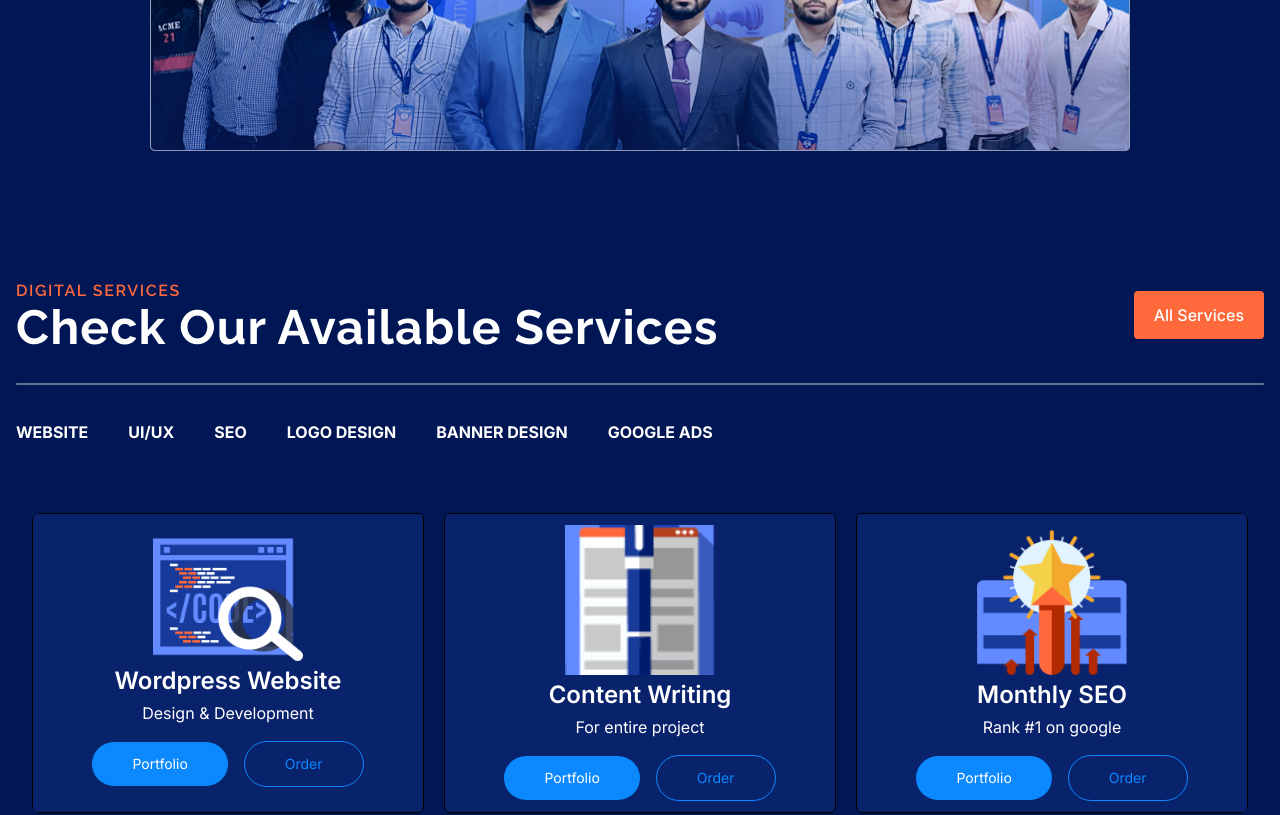
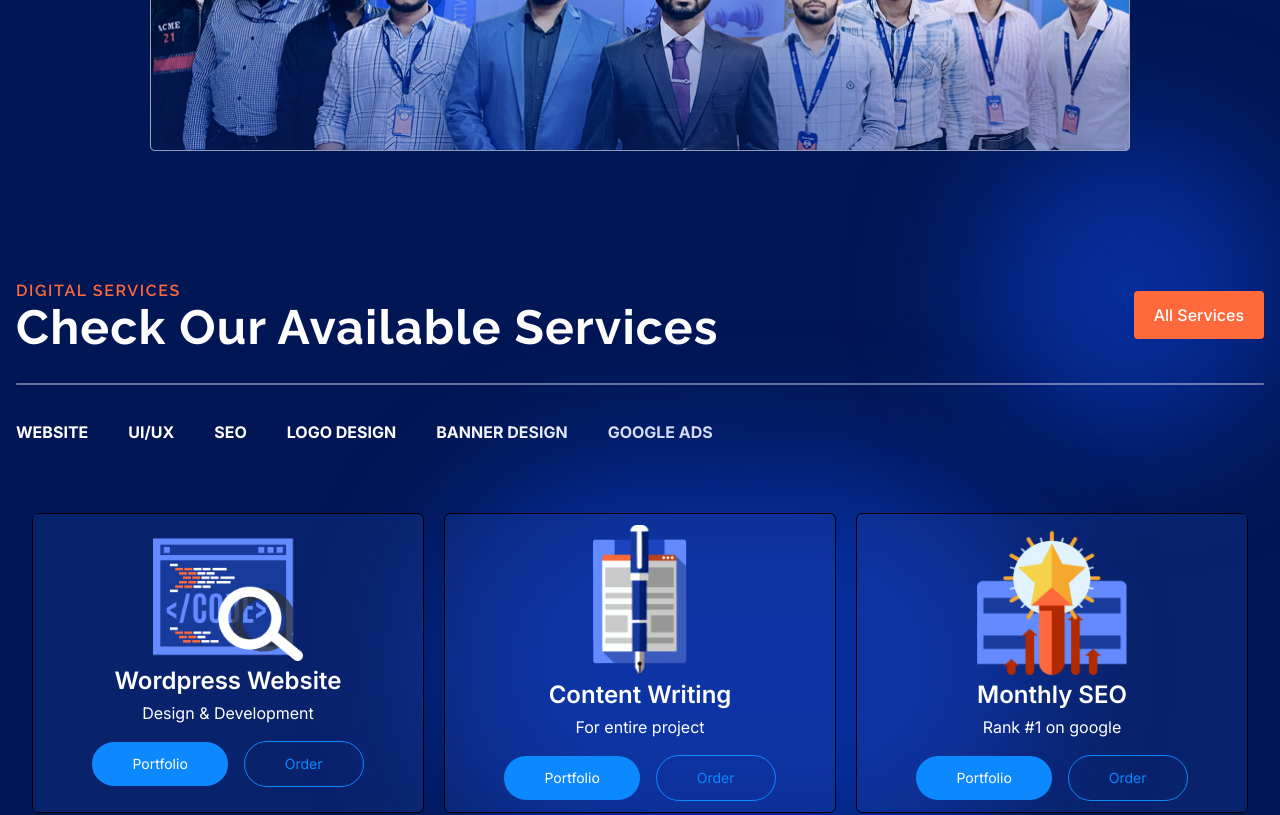
Before and after one commit to Hasinur3813/envobyte, a Next.js app: page / in a window 1280 px wide. Shown: the part 980-1795 px from the top of the page. Built offline with nearby package versions, Linux system fonts and the light colour scheme.

Commit message:
added glowing effect

```diff
--- a/src/app/components/Carousel/Carousel.jsx
+++ b/src/app/components/Carousel/Carousel.jsx
@@ -81,6 +81,9 @@ const Carousel = () => {
 
   return (
     <div className="relative container px-4 mx-auto">
+      {/* glowing effect 1 */}
+      <div className="absolute  w-[600px] h-[400px] bg-[#0A3CCA99] rounded-full blur-3xl bottom-8 left-2/6  "></div>
+
       <Swiper
         ref={swiperRef}
         modules={[Navigation, Autoplay]}
@@ -104,7 +107,7 @@ const Carousel = () => {
               <img
                 src={slide.image}
                 alt={slide.title}
-                className="w-[150px] h-[150px] object-cover"
+                className="w-[150px] h-[150px] object-contain"
               />
               <h5 className="font-semibold text-2xl text-light leading-10">
                 {slide.title}
--- a/src/app/components/HeroArea/HeroArea.jsx
+++ b/src/app/components/HeroArea/HeroArea.jsx
@@ -6,6 +6,8 @@ import HeroStats from "../HeroStats/HeroStats";
 const HeroArea = () => {
   return (
     <div className="bg-primary relative">
+      {/* glowing effect */}
+      <div className="absolute  w-[300px] h-[300px] bg-[#0A3CCA99] rounded-full blur-3xl -bottom-40 right-0  "></div>
       {/* trapezoidal  effect */}
       <div
         className="absolute inset-0 w-full h-screen bg-gradient-to-b from-primary via-[#073082] to-black shadow-[0_0_50px_rgba(0,0,255,0.7)]"
--- a/src/app/components/Services/Services.jsx
+++ b/src/app/components/Services/Services.jsx
@@ -4,7 +4,7 @@ import Carousel from "../Carousel/Carousel";
 
 const Services = () => {
   return (
-    <section className="bg-primary     ">
+    <section className="bg-primary ">
       <div className="container mx-auto px-4">
         {/* top content */}
         <div className="flex justify-between items-center">
@@ -16,14 +16,14 @@ const Services = () => {
               Check Our Available Services
             </h3>
           </div>
-          <PrimaryButton>All Services</PrimaryButton>
+          <PrimaryButton className="relative z-10">All Services</PrimaryButton>
         </div>
         {/* horizontal line */}
         <div className="w-full h-[2px] bg-light opacity-40 my-8 rounded-md"></div>
 
         {/* services menu */}
         <div className="pb-20">
-          <ul className="flex items-center space-x-10 pb-16 flex-wrap leading-8">
+          <ul className="flex items-center space-x-3 sm:space-x-5 md:space-x-10 pb-16 flex-wrap leading-8">
             <li>
               <button
                 className="text-light uppercase font-inter text-base leading-5 hover:text-[#0C89FF] cursor-pointer font-bold "
```
